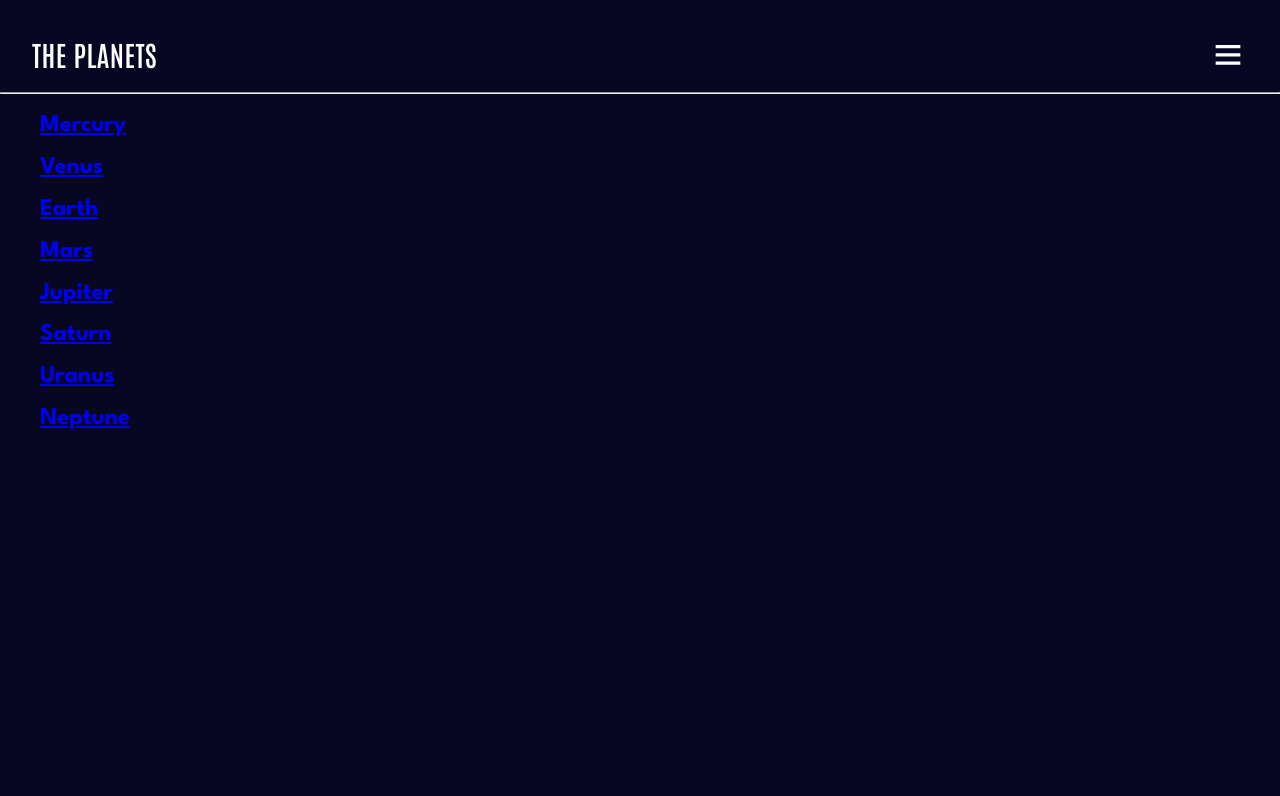
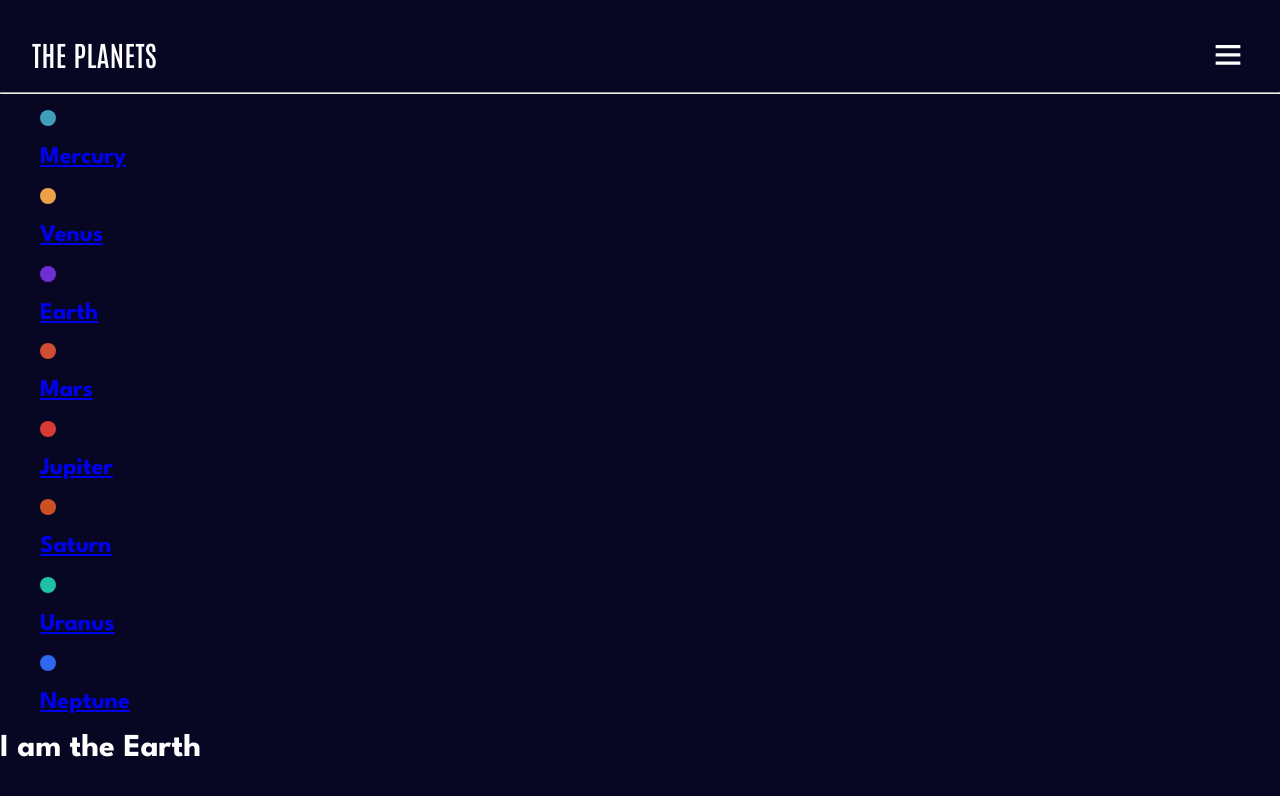
Before and after one commit to agnesnora/planets-fact-site, a React (Vite) app: page /planet/Earth in a window 1280 px wide. Both pictures are taken after a click on the button 1228 px from the left and 57 px from the top of the page. Shown: the top 796 px of the page. Built offline with nearby package versions, Linux system fonts and the light colour scheme.

Commit message:
setting up planetDetailspage

```diff
--- a/src/App.tsx
+++ b/src/App.tsx
@@ -2,7 +2,8 @@ import "./App.css";
 import { Button } from "./Components/Button/Button";
 import { Navbar } from "./Components/Navbar/Navbar";
 import { FC, createContext } from "react";
-import { BrowserRouter, Router, Routes, Switch } from "react-router-dom";
+import { PlanetsDetailPage } from "./Components/Planets/PlanetsDetailPage";
+import { BrowserRouter, Routes, Route, Switch } from "react-router-dom";
 
 import { PlanetData } from "../data";
 import planets from "../data";
@@ -18,6 +19,10 @@ const App: FC = () => {
       <BrowserRouter>
         <AppContext.Provider value={contextValue}>
           <Navbar />
+          <Routes>
+            {" "}
+            <Route path="/planet/:name" element={<PlanetsDetailPage />}></Route>
+          </Routes>
         </AppContext.Provider>
       </BrowserRouter>
     </>
--- a/src/Components/Navbar/Navbar.tsx
+++ b/src/Components/Navbar/Navbar.tsx
@@ -1,18 +1,18 @@
-import { FC, useContext, useState } from "react";
+import { FC, useState } from "react";
 
 import { Button } from "../Button/Button";
 import { TfiMenu } from "react-icons/tfi";
 import { Planets } from "../Planets/Planets";
 // import { MenuItem } from "../MenuItem/MenuItem";
-import { AppContext } from "../../App";
-import { Link } from "react-router-dom";
+// import { AppContext } from "../../App";
+// import { Link } from "react-router-dom";
 import "./styles/Navbar.css";
 
 interface NavbarProps {}
 
 export const Navbar: FC = () => {
   const [isNavbarOn, setIsNavbarOn] = useState<boolean>(false);
-  const context = useContext(AppContext);
+  // const context = useContext(AppContext);
   const handleMenuClick = () => {
     setIsNavbarOn((prevOn) => !prevOn);
   };
@@ -26,20 +26,7 @@ export const Navbar: FC = () => {
         </Button>
       </div>
       <hr />
-      {isNavbarOn ? (
-        // <Planets className="planets--container">
-        //   <ul data-testid="planets--list">
-        //     {context &&
-        //       context.planets &&
-        //       context.planets.map((item) => (
-        //         <Link key={item.name} to={`/planet/${item.name}`}>
-        //           <h2>{item.name}</h2>
-        //         </Link>
-        //       ))}
-        //   </ul>
-        // </Planets>
-        <Planets className="planets--container" />
-      ) : null}
+      {isNavbarOn ? <Planets className="planets--container" /> : null}
     </div>
   );
 };
--- a/src/Components/Planets/Planets.tsx
+++ b/src/Components/Planets/Planets.tsx
@@ -1,6 +1,8 @@
-import { FC, ReactNode, useContext } from "react";
+import { FC, useContext } from "react";
 import { AppContext } from "../../App";
 import { Link } from "react-router-dom";
+import "./style/Planets.css";
+import { PlanetsDetailPage } from "./PlanetsDetailPage";
 interface PlanetsProps {
   // children: ReactNode;
   className: string;
@@ -14,12 +16,17 @@ export const Planets: FC<PlanetsProps> = ({ className }) => {
         {context &&
           context.planets &&
           context.planets.map((item) => (
-            <Link key={item.name} to={`/planet/${item.name}`}>
+            <Link
+              key={item.name}
+              to={`/planet/${item.name}`}
+              aria-label={`View details for the ${item.name} planet`}
+            >
+              <div className={`${item.name.toLowerCase()} dot`}></div>
               <h2>{item.name}</h2>
             </Link>
           ))}
       </ul>
+      {/* <PlanetsDetailPage /> */}
     </div>
   );
-  // return <div className={className}>{children}</div>;
 };
--- a/src/Components/Planets/PlanetsDetailPage.tsx
+++ b/src/Components/Planets/PlanetsDetailPage.tsx
@@ -1,3 +1,40 @@
-export const PlanetsDetailPage = () => {
-  return <h1>I am the planets detail page</h1>;
+import { useParams } from "react-router-dom";
+import { FC, useContext } from "react";
+import { AppContext } from "../../App";
+import { PlanetData } from "../../../data";
+
+interface RouteParams {
+  name: string;
+}
+
+const isRouteParams = (params: any): params is RouteParams => {
+  return typeof params === "object" && "name" in params;
 };
+
+export const PlanetsDetailPage: FC = () => {
+  const context = useContext(AppContext);
+  if (!context) {
+    console.error("Context is not available");
+    return null;
+  }
+
+  const params = useParams();
+
+  if (!isRouteParams(params)) {
+    console.error("Invalid params:", params);
+    return null;
+  }
+
+  const typedParams = params as RouteParams;
+  console.log(typedParams);
+  const planet: PlanetData | undefined = context?.planets.find(
+    (planet) => planet.name === typedParams.name
+  );
+  if (!planet) {
+    // Handle the case where the planet is not found
+    console.error(`Planet with name ${typedParams.name} not found`);
+    return null;
+  }
+  console.log(planet);
+  return <h1>I am the {planet.name}</h1>;
+};
--- /dev/null
+++ b/src/Components/Planets/style/Planets.css
@@ -0,0 +1,37 @@
+.mercury {
+  background-color: #419ebb;
+}
+
+.venus {
+  background-color: #eda249;
+}
+
+.earth {
+  background-color: #6f2ed6;
+}
+
+.mars {
+  background-color: #d14c32;
+}
+
+.jupiter {
+  background-color: #d83a34;
+}
+
+.saturn {
+  background-color: #cd5120;
+}
+
+.uranus {
+  background-color: #1ec1a2;
+}
+
+.neptune {
+  background-color: #2d68f0;
+}
+
+.dot {
+  height: 1em;
+  width: 1em;
+  border-radius: 50px;
+}/*# sourceMappingURL=planets.css.map */
--- /dev/null
+++ b/src/Components/Planets/style/Planets.scss
@@ -0,0 +1,36 @@
+.mercury {
+  background-color: #419ebb;
+}
+
+.venus {
+  background-color: #eda249;
+}
+
+.earth {
+  background-color: #6f2ed6;
+}
+
+.mars {
+  background-color: #d14c32;
+}
+
+.jupiter {
+  background-color: #d83a34;
+}
+
+.saturn {
+  background-color: #cd5120;
+}
+
+.uranus {
+  background-color: #1ec1a2;
+}
+
+.neptune {
+  background-color: #2d68f0;
+}
+.dot {
+  height: 1em;
+  width: 1em;
+  border-radius: 50px;
+}
```
Also changed, not shown: 1 other file (tests, documents, lock files or other folders).
